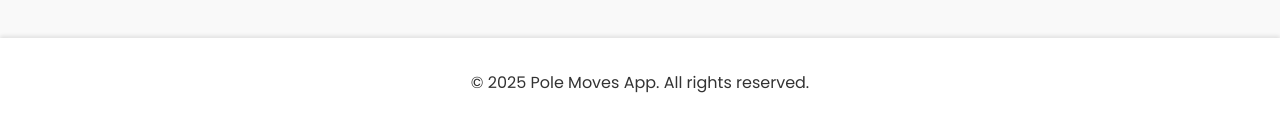
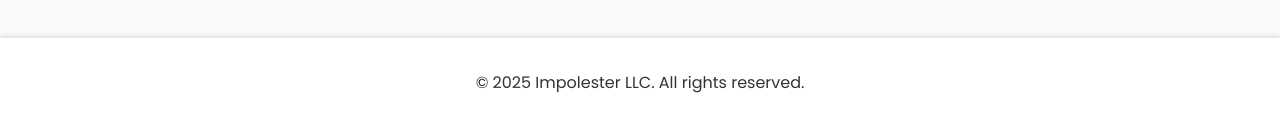
Before and after one commit to justinsowhat/polemovespublic, a React (Vite) app: page /contact in a window 1280 px wide. Shown: the part 903-1034 px from the top of the page. Built offline with nearby package versions, Linux system fonts and the light colour scheme.

Commit message:
updated footer

```diff
--- a/src/components/Footer/Footer.tsx
+++ b/src/components/Footer/Footer.tsx
@@ -2,7 +2,7 @@ export const Footer = () => {
   return (
     <footer>
       <p>
-        &copy; {new Date().getFullYear()} Pole Moves App. All rights reserved.
+        &copy; {new Date().getFullYear()} Impolester LLC. All rights reserved.
       </p>
     </footer>
   );
```
